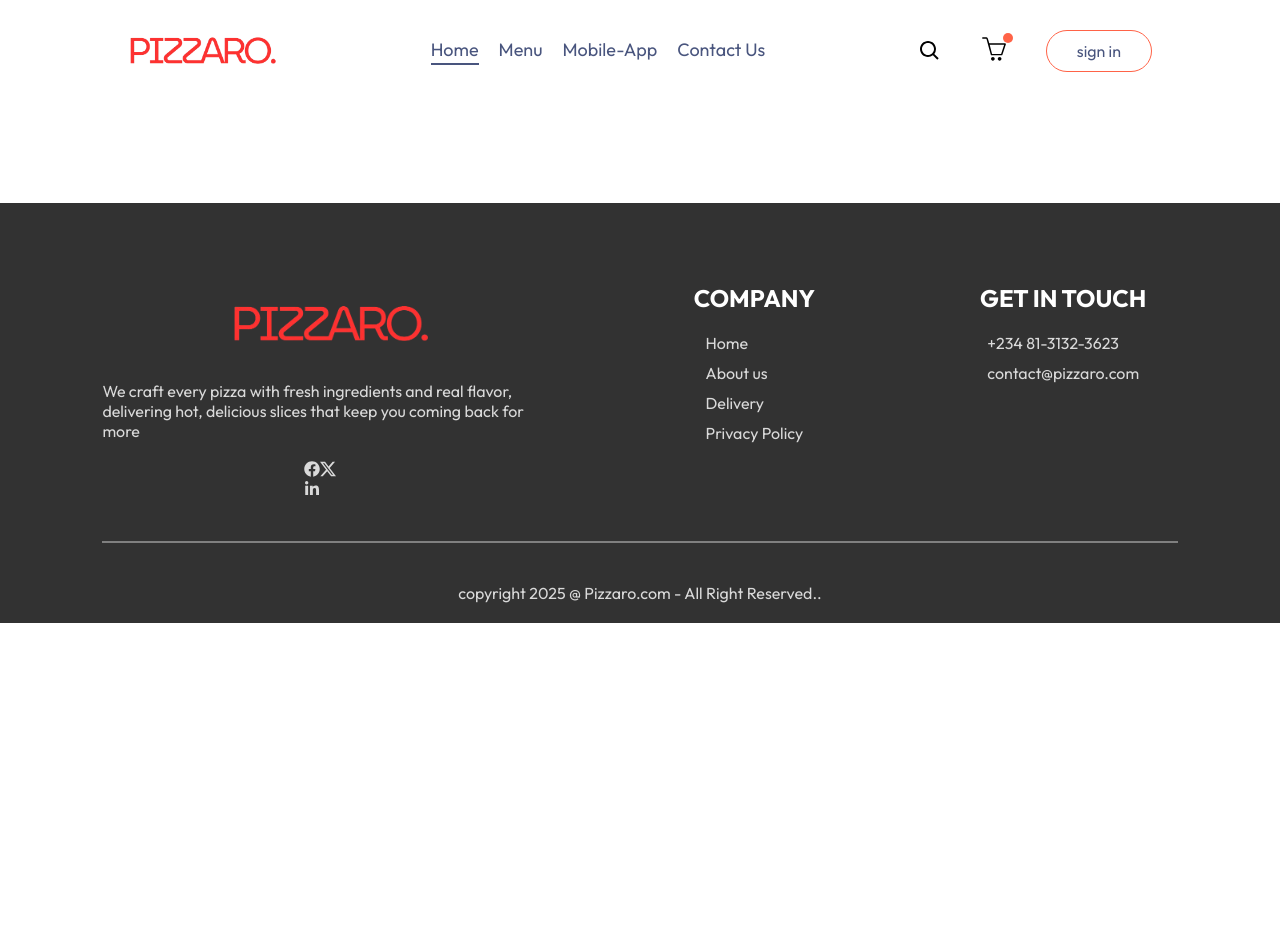
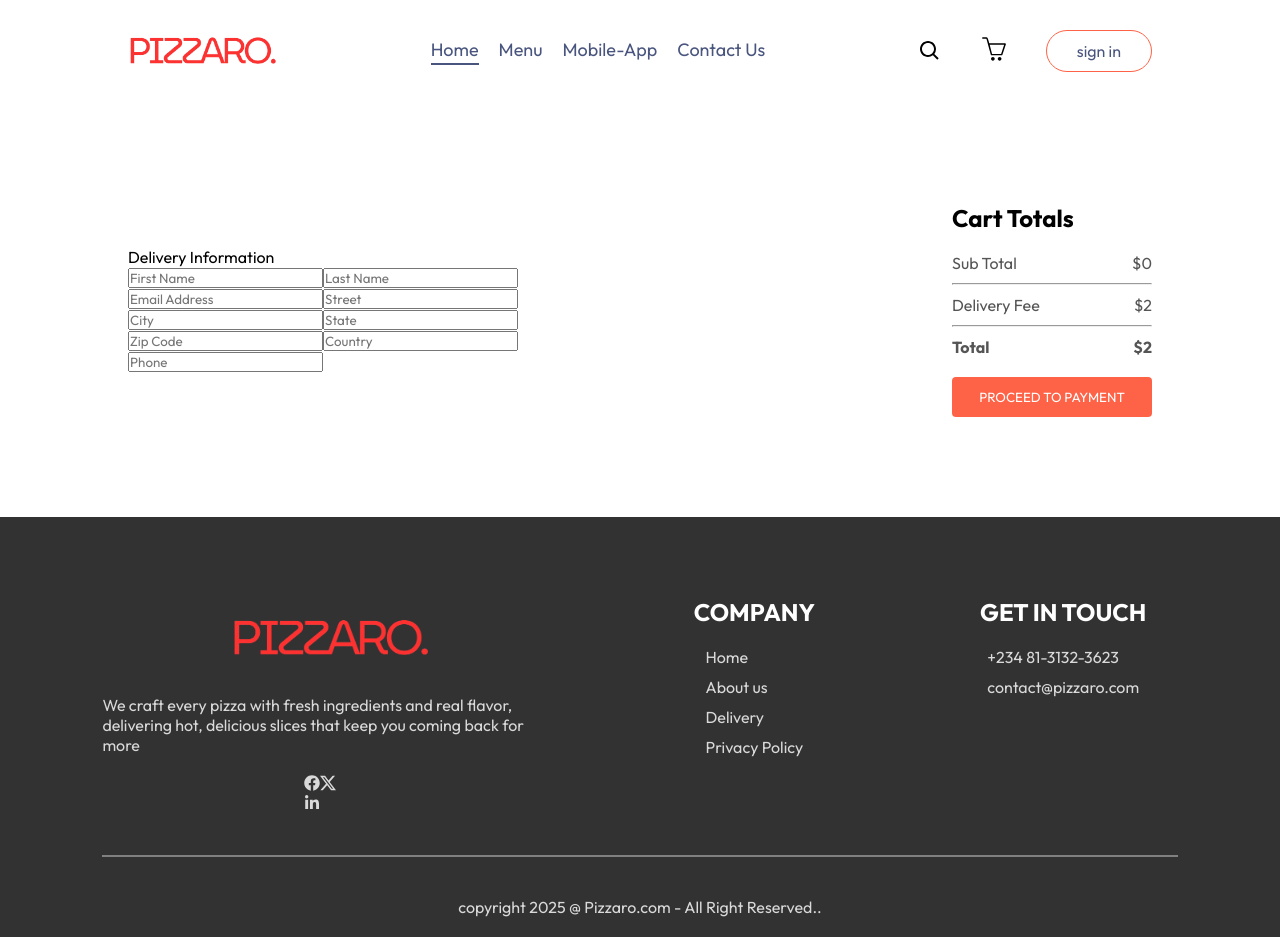
Before and after one commit to Chijindu-dev/Pizza-Shop, a React (Vite) app: page /placeorder in a window 1280 px wide. Before the commit the page ends 800 px from the top, so only its background shows below. Built offline with nearby package versions, Linux system fonts and the light colour scheme.

Commit message:
commit Fix: Adjusted PlaceOrder page layout for better alignment

```diff
--- a/src/Components/LoginPopUp/loginpopup.css
+++ b/src/Components/LoginPopUp/loginpopup.css
@@ -5,6 +5,7 @@
     height: 100%;
     background-color: #0000009a;
     display: grid;
+    position: fixed;
 }
 .login-popup-container{
     place-self: center;
--- a/src/Components/NavBar/NavBar.jsx
+++ b/src/Components/NavBar/NavBar.jsx
@@ -1,16 +1,17 @@
-import React, { useState } from 'react'
+import React, { useContext, useState } from 'react'
 import assets from '../../assets/assets';
 
 import './NavBar.css'
 import { BiSearch } from 'react-icons/bi';
 import { SlBasket } from "react-icons/sl";
 import { Link } from 'react-router-dom';
+import { StoreContext } from '../../Context/StoreContext';
 
 
 const Navbar = ({setShowLogin}) => {
 
       const [menu , setMenu] = useState("home");
-
+      const {getTotalCartAmount} = useContext(StoreContext);
 
 
   return (
@@ -26,7 +27,7 @@
         <BiSearch className='search'/>
         <div className="navbar-SearchIcon">
          <Link to="/cart"><SlBasket className='basket'/></Link>
-          <div className="dot">
+          <div className={getTotalCartAmount()===0? "":"dot"}>
           </div>
         </div>
         <button onClick={()=>setShowLogin(true)}>sign in</button>
--- a/src/Context/StoreContext.jsx
+++ b/src/Context/StoreContext.jsx
@@ -27,9 +27,34 @@
     }));
   };
 
-  useEffect(() => {
-    console.log("Cart Items:", cartItems);
-  }, [cartItems]);
+  // const getTotalCartAmount = () => {
+  //   let totalAmount = 0;
+  //   for (const item in cartItems) {
+  //     if (cartItems > 0) {
+  //       let itemInfo = Food_List.find((product) => product.id === item);
+  //       totalAmount += itemInfo.price * cartItems[item];
+  //     }
+  //   }
+  //   return totalAmount;
+  // };
+  const getTotalCartAmount = () => {
+  let totalAmount = 0;
+
+  for (const item in cartItems) {
+    if (cartItems[item] > 0) {
+      let itemInfo = Food_List.find(
+        (product) => product.id === Number(item)
+      );
+
+      if (itemInfo) {
+        totalAmount += itemInfo.price * cartItems[item];
+      }
+    }
+  }
+
+  return totalAmount;
+};
+
 
   const ContextValue = {
     Food_List,
@@ -37,6 +62,7 @@
     setCartItems,
     addToCart,
     RemoveFromCart,
+    getTotalCartAmount,
   };
 
   return (
--- a/src/Pages/Cart/Cart.css
+++ b/src/Pages/Cart/Cart.css
@@ -28,3 +28,79 @@
     cursor: pointer;
     font-size: 20px;
 }
+
+
+.cart-bottom{
+    margin: 80px;
+    display: flex;
+    justify-content: space-between;
+    gap: max(12vw,20px);
+}
+.cart-total{
+    flex: 1;
+    display: flex;
+    flex-direction: column;
+    gap: 20px;
+}
+
+.cart-total-details{
+    display: flex;
+    justify-content: space-between;
+    color: #555;
+}
+.cart-total hr{
+    margin: 10px 0px;
+}
+
+.cart-total button{
+    border: none;
+    background-color: tomato;
+    color: white;
+    width: max(15vw,200px);
+    padding: 12px 0px;
+    border-radius: 4px;
+    cursor: pointer;
+}
+.cart-promocode{
+    flex: 1;
+}
+
+.cart-promocode p{
+    color: #555;
+}
+
+.cart-promoInput{
+    margin-top: 10px;
+    display: flex;
+    justify-content: space-between;
+    align-items: center;
+    background-color: #eaeaea;
+    border-radius: 4px;
+}
+
+.cart-promoInput input{
+    background-color: transparent;
+    border: none;
+    outline: none;
+    padding-left: 10px;
+}
+
+.cart-promoInput button{
+    width: max(10vw,150px);
+    padding: 12px 5px;
+    background-color: black;
+    border: none;
+    color: white;
+    border-radius: 4px;
+}
+
+
+
+@media (max-width: 750px) {
+    .cart-bottom{
+        flex-direction: column-reverse;
+    }
+    .cart-promocode{
+        justify-content: start;
+    }
+}
--- a/src/Pages/Cart/Cart.jsx
+++ b/src/Pages/Cart/Cart.jsx
@@ -2,9 +2,11 @@
 import "./Cart.css";
 import { StoreContext } from "../../Context/StoreContext";
 import { BsX } from "react-icons/bs";
+import { useNavigate } from "react-router-dom";
 
 const Cart = () => {
-  const { cartItems, Food_List, RemoveFromCart } = useContext(StoreContext);
+  const { cartItems, Food_List, RemoveFromCart, getTotalCartAmount } = useContext(StoreContext);
+   const navigate =  useNavigate()
 
   return (
     <div className="Cart">
@@ -37,6 +39,40 @@
           }
         })}
       </div>
+
+      <div className="cart-bottom">
+        <div className="cart-total">
+          <h2>Cart Totals</h2>
+          <div>
+
+            <div className="cart-total-details">
+                <p>Sub Total</p>
+                <p>${getTotalCartAmount()}</p>
+            </div>
+            <hr />
+            <div className="cart-total-details">
+                  <p>Delivery Fee</p>
+                  <p>${2}</p>
+            </div>
+            <hr />
+            <div className="cart-total-details">
+                  <b>Total</b>
+                  <b>${getTotalCartAmount()+2}</b>
+            </div>
+
+          </div>
+            <button onClick={()=>navigate('/placeorder')}>PROCEED TO CHECKOUT</button>
+        </div>
+        <div className="cart-promocode">
+            <div>
+              <p>If you have a promo code, Enter it here</p>
+              <div className="cart-promoInput">
+                  <input type="text" placeholder="Promo Code" />
+                  <button>Submit</button>
+              </div>
+            </div>
+        </div>
+      </div>
     </div>
   );
 };
--- a/src/Pages/PlaceOrder/placeorder.css
+++ b/src/Pages/PlaceOrder/placeorder.css
@@ -0,0 +1,7 @@
+.place-order{
+    display: flex;
+    justify-content: space-between;
+    align-items: center;
+    gap: 50px;
+    margin-top: 100px;
+}
--- a/src/Pages/PlaceOrder/placeorder.jsx
+++ b/src/Pages/PlaceOrder/placeorder.jsx
@@ -1,16 +1,60 @@
-import React from 'react'
-import './placeorder.css'
+import React from "react";
+import "./placeorder.css";
+import { useContext } from "react";
+import { StoreContext } from "../../Context/StoreContext";
+
+const placeorder = () => {
+
+   const { getTotalCartAmount } = useContext(StoreContext);
+
+  return (
+    <form className="place-order">
+      <div className="place-order-left">
+        <p className="title"> Delivery Information</p>
+        <div className="multi-fileds">
+          <input type="text" placeholder="First Name" />
+          <input type="text" placeholder="Last Name" />
+        </div>
+        <input type="email" placeholder="Email Address" />
+        <input type="text" placeholder="Street" />
+        <div className="multi-fileds">
+          <input type="text" placeholder="City" />
+          <input type="text" placeholder="State" />
+        </div>
+        <div className="multi-fileds">
+          <input type="text" placeholder="Zip Code" />
+          <input type="text" placeholder="Country" />
+        </div>
+        <input type="text" placeholder="Phone" />
+      </div>
 
 
+      <div className="place-order-right">
+                <div className="cart-total">
+          <h2>Cart Totals</h2>
+          <div>
 
+            <div className="cart-total-details">
+                <p>Sub Total</p>
+                <p>${getTotalCartAmount()}</p>
+            </div>
+            <hr />
+            <div className="cart-total-details">
+                  <p>Delivery Fee</p>
+                  <p>${2}</p>
+            </div>
+            <hr />
+            <div className="cart-total-details">
+                  <b>Total</b>
+                  <b>${getTotalCartAmount()+2}</b>
+            </div>
+          </div>
+            <button>PROCEED TO PAYMENT</button>
+        </div>
 
-const placeorder = () => {
-  return (
-    <div>
+      </div>
+    </form>
+  );
+};
 
-
-    </div>
-  )
-}
-
-export default placeorder
+export default placeorder;
```
